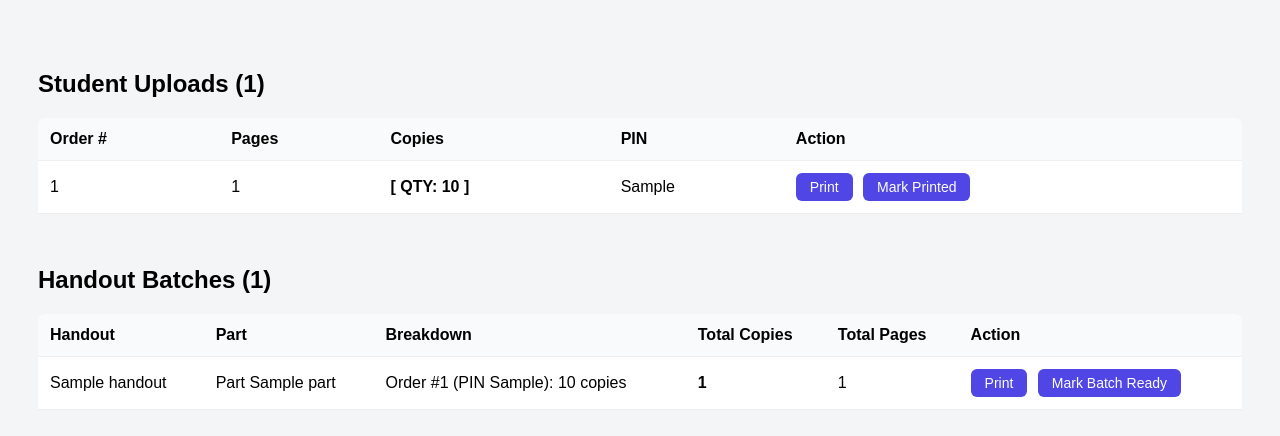
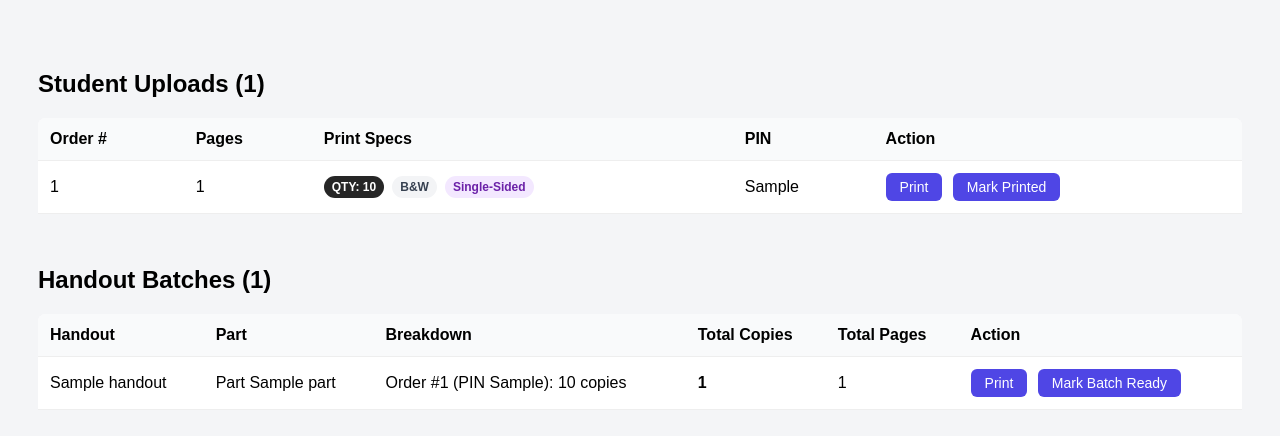
Before and after one commit to dishasuvarna/smart-print-queue, a Django app: template orders/templates/orders/vendor.html in a window 1280 px wide. Shown: the top 436 px of the page. Run offline with Django 3.2, Linux system fonts and the light colour scheme; the template is opened without the code that fills it: most values are stand-ins (such as "Sample title", 1, 10 or a date in 2020).

Commit message:
Add color-coded print-spec badges (qty, color mode, sides) to vendor dashboard

```diff
--- a/orders/templates/orders/vendor.html
+++ b/orders/templates/orders/vendor.html
@@ -13,6 +13,12 @@ th,td{padding:12px;text-align:left;border-bottom:1px solid #eee; white-space:now
 th{background:#f9fafb;}
 button{padding:6px 14px;background:#4f46e5;color:#fff;border:none;border-radius:6px;cursor:pointer;margin-right:6px; font-size:14px;}
 #handout-badge{margin-bottom:16px;}
+
+.badge-row { display:flex; gap:8px; align-items:center; flex-wrap:wrap; }
+.badge-qty { background:#262626; color:#ffffff; padding:4px 8px; border-radius:12px; font-size:12px; font-weight:bold; }
+.badge-bw { background:#f3f4f6; color:#374151; padding:4px 8px; border-radius:12px; font-size:12px; font-weight:bold; }
+.badge-color { background:#dbeafe; color:#1d4ed8; padding:4px 8px; border-radius:12px; font-size:12px; font-weight:bold; }
+.badge-sides { background:#f3e8ff; color:#6b21a8; padding:4px 8px; border-radius:12px; font-size:12px; font-weight:bold; }
 
 @media (max-width: 640px) {
     body{padding:14px;}
@@ -34,7 +40,7 @@ button{padding:6px 14px;background:#4f46e5;color:#fff;border:none;border-radius:
 <h2>Student Uploads ({{ upload_orders|length }})</h2>
 <div class="table-wrap">
 <table>
-<tr><th>Order #</th><th>Pages</th><th>Copies</th><th>PIN</th><th>Action</th></tr>
+<!-- <tr><th>Order #</th><th>Pages</th><th>Copies</th><th>PIN</th><th>Action</th></tr>
 {% for order in upload_orders %}
 <tr>
     <td>{{ order.id }}</td>
@@ -46,7 +52,37 @@ button{padding:6px 14px;background:#4f46e5;color:#fff;border:none;border-radius:
         <form method="post" action="{% url 'mark_printed' order.id %}" style="display:inline;">{% csrf_token %}<button type="submit">Mark Printed</button></form>
     </td>
 </tr>
+{% endfor %} -->
+
+<tr><th>Order #</th><th>Pages</th><th>Print Specs</th><th>PIN</th><th>Action</th></tr>
+{% for order in upload_orders %}
+<tr>
+    <td>{{ order.id }}</td>
+    <td>{{ order.page_count }}</td>
+    <td>
+        <div class="badge-row">
+            <span class="badge-qty">QTY: {{ order.copies }}</span>
+            {% if order.is_color %}
+                <span class="badge-color">Color</span>
+            {% else %}
+                <span class="badge-bw">B&amp;W</span>
+            {% endif %}
+            {% if order.is_double_sided %}
+                <span class="badge-sides">Double-Sided</span>
+            {% else %}
+                <span class="badge-sides">Single-Sided</span>
+            {% endif %}
+        </div>
+    </td>
+    <td>{{ order.pickup_pin }}</td>
+    <td>
+        <button class="print-btn" data-url="{% url 'print_order' order.id %}">Print</button>
+        <form method="post" action="{% url 'mark_printed' order.id %}" style="display:inline;">{% csrf_token %}<button type="submit">Mark Printed</button></form>
+    </td>
+</tr>
 {% endfor %}
+
+
 </table>
 </div>
 
```
